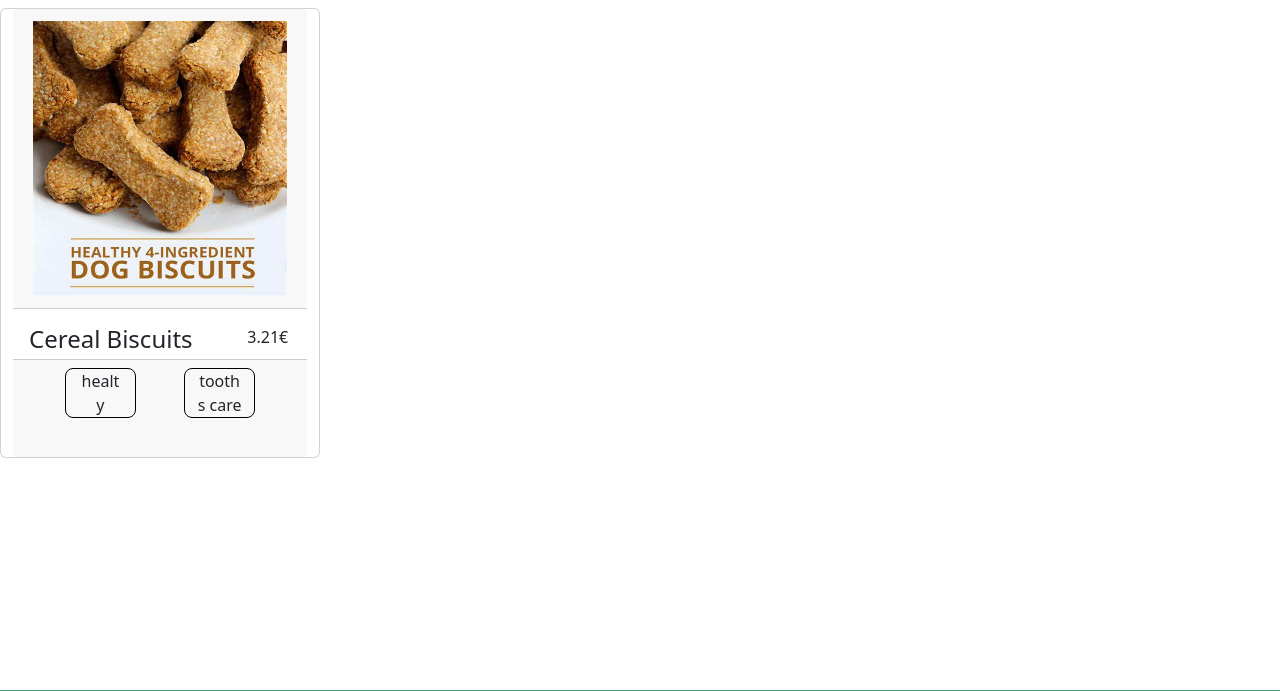
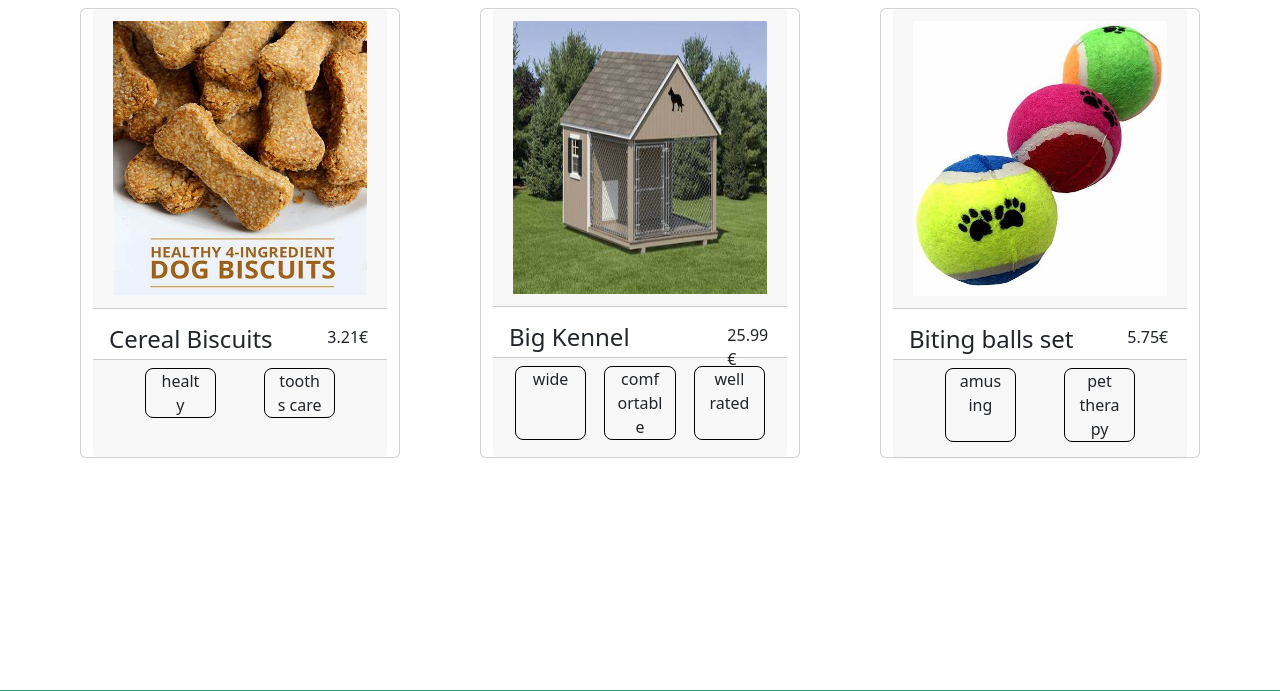
Before and after one commit to simonemoretti94/php-oop-2, a PHP site: page / in a window 1280 px wide. Shown: the part 46-737 px from the top of the page. Run offline with PHP 8.4, Linux system fonts and the light colour scheme.

Commit message:
5th displaying cards into DOM

```diff
--- a/data/db.php
+++ b/data/db.php
@@ -21,8 +21,8 @@ class Product
 
 $dogsProducts = [
     new DogsSpecs('Cereal Biscuits', 3.21, './assets/img/dogsSpec_cereal_biscuits.jpeg', ['healty', 'tooths care']),
-    new DogsSpecs('Cereal Biscuits', 3.21, './assets/img/dogsSpec_big_kennel.jpeg', ['healty', 'tooths care']),
-    new DogsSpecs('Cereal Biscuits', 3.21, './assets/img/dogsSpec_bite_balls.jpeg', ['healty', 'tooths care']),
+    new DogsSpecs('Big Kennel', 25.99, './assets/img/dogsSpec_big_kennel.jpeg', ['wide', 'comfortable', 'well rated']),
+    new DogsSpecs('Biting balls set', 5.75, './assets/img/dogsSpec_bite_balls.jpeg', ['amusing', 'pet therapy']),
 ];
 
 
--- a/index.php
+++ b/index.php
@@ -7,10 +7,10 @@
 
     <div class="d-none">
         <?php var_dump($dogsProducts) ?>
-        <?php var_dump($catsProducts) ?>
+        <?php var_dump($dogsProducts[0]) ?>
     </div>
 
-    <div class="container-fluid mt-2 ">
+    <div class="container-fluid mt-2 d-none ">
         <div class="row">
 
             <div id="card" class="card col-xxl-3 col-lg-3 col-md-4 col-sm-6">
@@ -29,6 +29,33 @@
                     </div>
                 </div>
             </div>
+
+        </div>
+
+    </div>
+
+    <div class="container-fluid mt-2">
+        <div class="row justify-content-evenly ">
+            <?php foreach ($dogsProducts as $product) : ?>
+
+                <div id="card" class="card col-xxl-3 col-lg-3 col-md-4 col-sm-6">
+                    <div class="card-header">
+                        <img class="card-img-top p-1" src="<?= $product->path ?>" alt="<?= $product->name ?>">
+                    </div>
+                    <div class="card-body d-flex ">
+                        <h4 class="card-title col-10"><?= $product->name ?></h4>
+                        <p class="card-text col-2"><?= $product->price ?>&euro;</p>
+                    </div>
+                    <div class="card-footer">
+                        <div class="row justify-content-evenly ">
+                            <?php foreach ($product->categories as $category) : ?>
+                                <p class="col-xxl-3 col-xl-3 col-md-5 col-sm-6"><?= $category ?></p>
+                            <?php endforeach; ?>
+                        </div>
+                    </div>
+                </div>
+
+            <?php endforeach; ?>
 
         </div>
 
```
